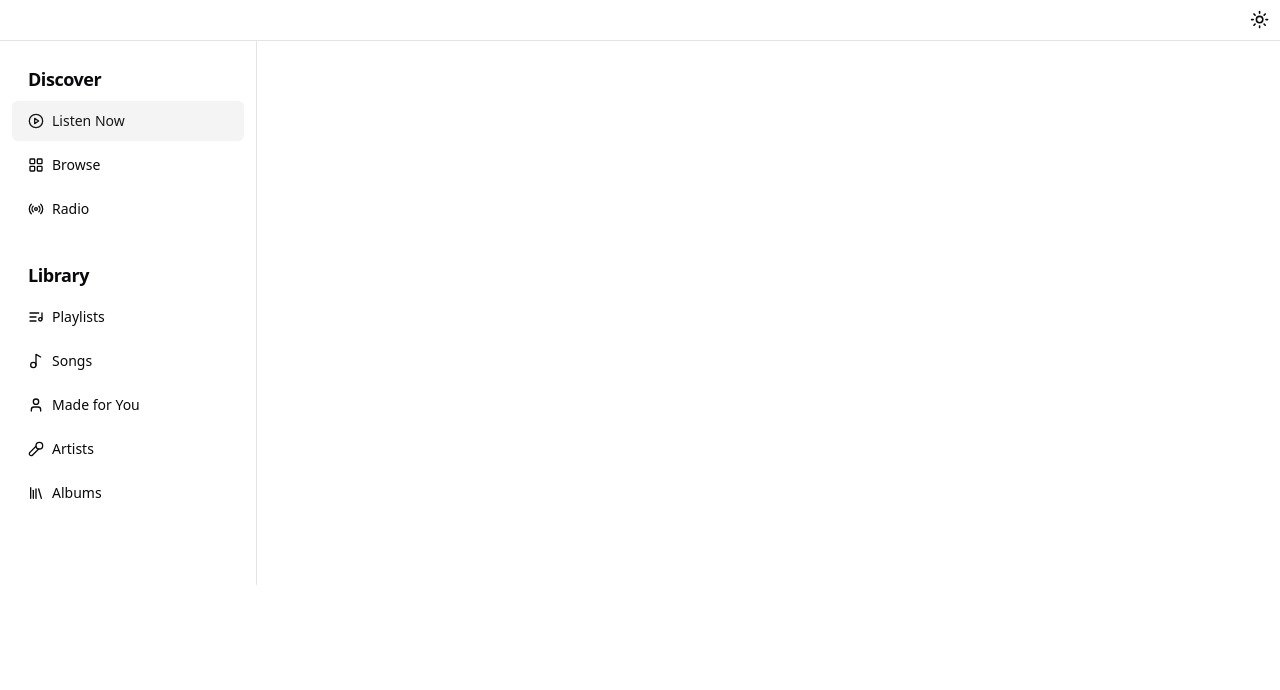
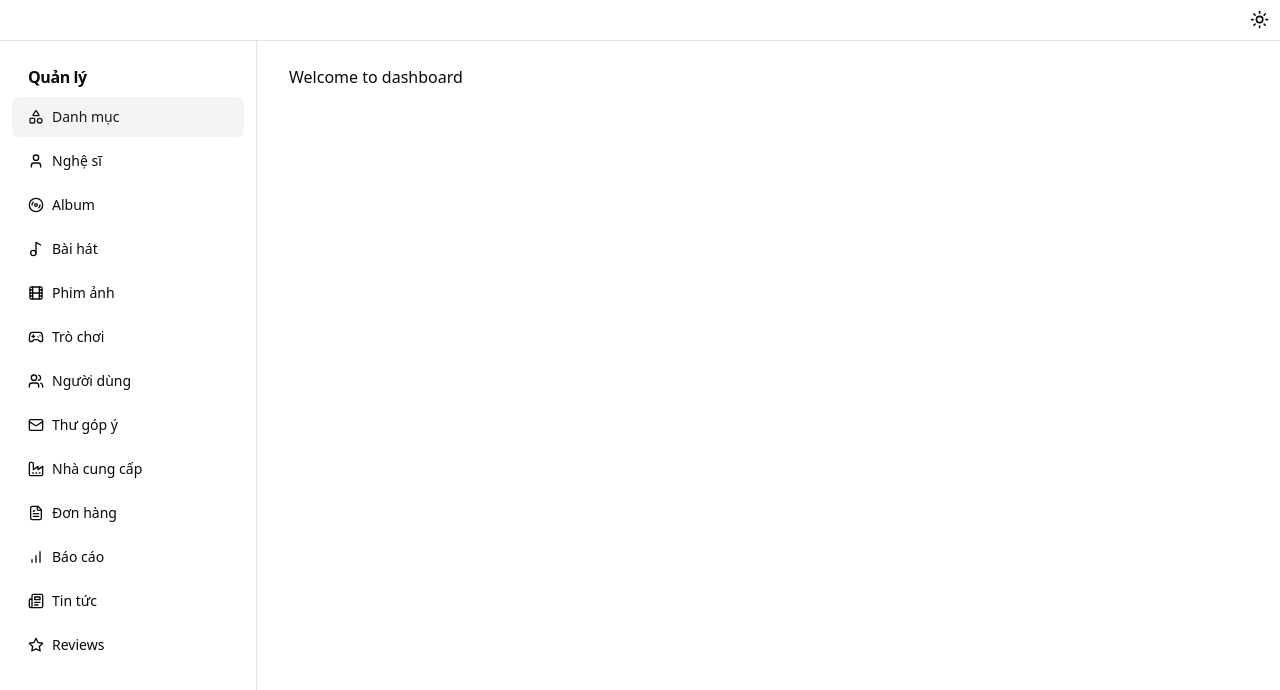
Before and after one commit to leonghia/online-shop-4-dvds, a Next.js app in the folder onlineshop4dvds_app/: page /dashboard in a window 1280 px wide. Shown: the top 690 px of the page. Built offline with nearby package versions, Linux system fonts and the light colour scheme.

Commit message:
Done sidebar

```diff
--- /dev/null
+++ b/onlineshop4dvds_app/src/components/layouts/admin-layout.tsx
@@ -0,0 +1,26 @@
+import { ReactNode } from "react";
+import Sidebar from "../sidebar";
+import FullscreenLayout from "./fullscreen-layout";
+
+export default function AdminLayout({children}: {children: ReactNode}) {
+    return (
+        <FullscreenLayout>
+            <div>
+                <div className="hidden md:block">
+                    <div className="border-t">
+                        <div className="bg-background">
+                            <div className="grid lg:grid-cols-5">
+                                <Sidebar className="hidden lg:block" />
+                                <div className="col-span-3 lg:col-span-4 lg:border-l">
+                                    <div className="h-full px-4 py-6 lg:px-8">
+                                        {children}
+                                    </div>
+                                </div>
+                            </div>
+                        </div>
+                    </div>
+                </div>
+            </div>
+        </FullscreenLayout>
+    );
+}
--- a/onlineshop4dvds_app/src/components/sidebar.tsx
+++ b/onlineshop4dvds_app/src/components/sidebar.tsx
@@ -1,162 +1,74 @@
 import { cn } from "@/lib/utils"
 import { Button } from "@/components/ui/button";
+import { Shapes, User, Disc3, Music2, Film, Gamepad2, Users, Factory, Mail, FileText, BarChart, Newspaper, Star } from "lucide-react";
+import Link from "next/link";
 
 export default function Sidebar({ className }: { className: string }) {
   return (
     <div className={cn("pb-12", className)}>
       <div className="space-y-4 py-4">
         <div className="px-3 py-2">
-          <h2 className="mb-2 px-4 text-lg font-semibold tracking-tight">
-            Discover
+          <h2 className="mb-2 px-4 text-md font-bold tracking-tight">
+            Quản lý
           </h2>
           <div className="space-y-1">
-            <Button variant="secondary" className="w-full justify-start">
-              <svg
-                xmlns="http://www.w3.org/2000/svg"
-                viewBox="0 0 24 24"
-                fill="none"
-                stroke="currentColor"
-                strokeWidth="2"
-                strokeLinecap="round"
-                strokeLinejoin="round"
-                className="mr-2 h-4 w-4"
-              >
-                <circle cx="12" cy="12" r="10" />
-                <polygon points="10 8 16 12 10 16 10 8" />
-              </svg>
-              Listen Now
+            <Link href="/dashboard/categories">
+              <Button variant="secondary" className="w-full justify-start">
+                <Shapes className="w-4 h-4 mr-2" />
+                Danh mục
+              </Button>
+            </Link>
+            <Button variant="ghost" className="w-full justify-start">
+              <User className="w-4 h-4 mr-2" />
+              Nghệ sĩ
             </Button>
             <Button variant="ghost" className="w-full justify-start">
-              <svg
-                xmlns="http://www.w3.org/2000/svg"
-                viewBox="0 0 24 24"
-                fill="none"
-                stroke="currentColor"
-                strokeWidth="2"
-                strokeLinecap="round"
-                strokeLinejoin="round"
-                className="mr-2 h-4 w-4"
-              >
-                <rect width="7" height="7" x="3" y="3" rx="1" />
-                <rect width="7" height="7" x="14" y="3" rx="1" />
-                <rect width="7" height="7" x="14" y="14" rx="1" />
-                <rect width="7" height="7" x="3" y="14" rx="1" />
-              </svg>
-              Browse
+              <Disc3 className="w-4 h-4 mr-2" />
+              Album
             </Button>
             <Button variant="ghost" className="w-full justify-start">
-              <svg
-                xmlns="http://www.w3.org/2000/svg"
-                viewBox="0 0 24 24"
-                fill="none"
-                stroke="currentColor"
-                strokeWidth="2"
-                strokeLinecap="round"
-                strokeLinejoin="round"
-                className="mr-2 h-4 w-4"
-              >
-                <path d="M4.9 19.1C1 15.2 1 8.8 4.9 4.9" />
-                <path d="M7.8 16.2c-2.3-2.3-2.3-6.1 0-8.5" />
-                <circle cx="12" cy="12" r="2" />
-                <path d="M16.2 7.8c2.3 2.3 2.3 6.1 0 8.5" />
-                <path d="M19.1 4.9C23 8.8 23 15.1 19.1 19" />
-              </svg>
-              Radio
+              <Music2 className="w-4 h-4 mr-2" />
+              Bài hát
+            </Button>
+            <Button variant="ghost" className="w-full justify-start">
+              <Film className="w-4 h-4 mr-2" />
+              Phim ảnh
+            </Button>
+            <Button variant="ghost" className="w-full justify-start">
+              <Gamepad2 className="w-4 h-4 mr-2" />
+              Trò chơi
+            </Button>
+            <Button variant="ghost" className="w-full justify-start">
+              <Users className="w-4 h-4 mr-2" />
+              Người dùng
+            </Button>
+            <Button variant="ghost" className="w-full justify-start">
+              <Mail className="w-4 h-4 mr-2" />
+              Thư góp ý
+            </Button>
+            <Button variant="ghost" className="w-full justify-start">
+              <Factory className="w-4 h-4 mr-2" />
+              Nhà cung cấp
+            </Button>
+            <Button variant="ghost" className="w-full justify-start">
+              <FileText className="w-4 h-4 mr-2" />
+              Đơn hàng
+            </Button>
+            <Button variant="ghost" className="w-full justify-start">
+              <BarChart className="w-4 h-4 mr-2" />
+              Báo cáo
+            </Button>
+            <Button variant="ghost" className="w-full justify-start">
+              <Newspaper className="w-4 h-4 mr-2" />
+              Tin tức
+            </Button>
+            <Button variant="ghost" className="w-full justify-start">
+              <Star className="w-4 h-4 mr-2" />
+              Reviews
             </Button>
           </div>
         </div>
-        <div className="px-3 py-2">
-          <h2 className="mb-2 px-4 text-lg font-semibold tracking-tight">
-            Library
-          </h2>
-          <div className="space-y-1">
-            <Button variant="ghost" className="w-full justify-start">
-              <svg
-                xmlns="http://www.w3.org/2000/svg"
-                viewBox="0 0 24 24"
-                fill="none"
-                stroke="currentColor"
-                strokeWidth="2"
-                strokeLinecap="round"
-                strokeLinejoin="round"
-                className="mr-2 h-4 w-4"
-              >
-                <path d="M21 15V6" />
-                <path d="M18.5 18a2.5 2.5 0 1 0 0-5 2.5 2.5 0 0 0 0 5Z" />
-                <path d="M12 12H3" />
-                <path d="M16 6H3" />
-                <path d="M12 18H3" />
-              </svg>
-              Playlists
-            </Button>
-            <Button variant="ghost" className="w-full justify-start">
-              <svg
-                xmlns="http://www.w3.org/2000/svg"
-                viewBox="0 0 24 24"
-                fill="none"
-                stroke="currentColor"
-                strokeWidth="2"
-                strokeLinecap="round"
-                strokeLinejoin="round"
-                className="mr-2 h-4 w-4"
-              >
-                <circle cx="8" cy="18" r="4" />
-                <path d="M12 18V2l7 4" />
-              </svg>
-              Songs
-            </Button>
-            <Button variant="ghost" className="w-full justify-start">
-              <svg
-                xmlns="http://www.w3.org/2000/svg"
-                viewBox="0 0 24 24"
-                fill="none"
-                stroke="currentColor"
-                strokeWidth="2"
-                strokeLinecap="round"
-                strokeLinejoin="round"
-                className="mr-2 h-4 w-4"
-              >
-                <path d="M19 21v-2a4 4 0 0 0-4-4H9a4 4 0 0 0-4 4v2" />
-                <circle cx="12" cy="7" r="4" />
-              </svg>
-              Made for You
-            </Button>
-            <Button variant="ghost" className="w-full justify-start">
-              <svg
-                xmlns="http://www.w3.org/2000/svg"
-                viewBox="0 0 24 24"
-                fill="none"
-                stroke="currentColor"
-                strokeWidth="2"
-                strokeLinecap="round"
-                strokeLinejoin="round"
-                className="mr-2 h-4 w-4"
-              >
-                <path d="m12 8-9.04 9.06a2.82 2.82 0 1 0 3.98 3.98L16 12" />
-                <circle cx="17" cy="7" r="5" />
-              </svg>
-              Artists
-            </Button>
-            <Button variant="ghost" className="w-full justify-start">
-              <svg
-                xmlns="http://www.w3.org/2000/svg"
-                viewBox="0 0 24 24"
-                fill="none"
-                stroke="currentColor"
-                strokeWidth="2"
-                strokeLinecap="round"
-                strokeLinejoin="round"
-                className="mr-2 h-4 w-4"
-              >
-                <path d="m16 6 4 14" />
-                <path d="M12 6v14" />
-                <path d="M8 8v12" />
-                <path d="M4 4v16" />
-              </svg>
-              Albums
-            </Button>
-          </div>
-        </div>
+
       </div>
     </div>
   )
--- /dev/null
+++ b/onlineshop4dvds_app/src/pages/dashboard/categories.tsx
@@ -0,0 +1,9 @@
+import AdminLayout from "@/components/layouts/admin-layout";
+
+export default function Categories() {
+    return (
+        <AdminLayout>
+            <div>Quan ly danh muc</div>
+        </AdminLayout>
+    );
+}
--- a/onlineshop4dvds_app/src/pages/dashboard/index.tsx
+++ b/onlineshop4dvds_app/src/pages/dashboard/index.tsx
@@ -1,25 +1,11 @@
+import AdminLayout from "@/components/layouts/admin-layout";
 import FullscreenLayout from "@/components/layouts/fullscreen-layout";
 import Sidebar from "@/components/sidebar";
 
 export default function Dashboard() {
     return (
-        <FullscreenLayout>
-            <div>
-                <div className="hidden md:block">
-                    <div className="border-t">
-                        <div className="bg-background">
-                            <div className="grid lg:grid-cols-5">
-                                <Sidebar className="hidden lg:block" />
-                                <div className="col-span-3 lg:col-span-4 lg:border-l">
-                                    <div className="h-full px-4 py-6 lg:px-8">
-                                    </div>
-                                </div>
-                            </div>
-                        </div>
-                    </div>
-                </div>
-            </div>
-        </FullscreenLayout>
-
+        <AdminLayout>
+            <div>Welcome to dashboard</div>
+        </AdminLayout>
     );
 }
```
